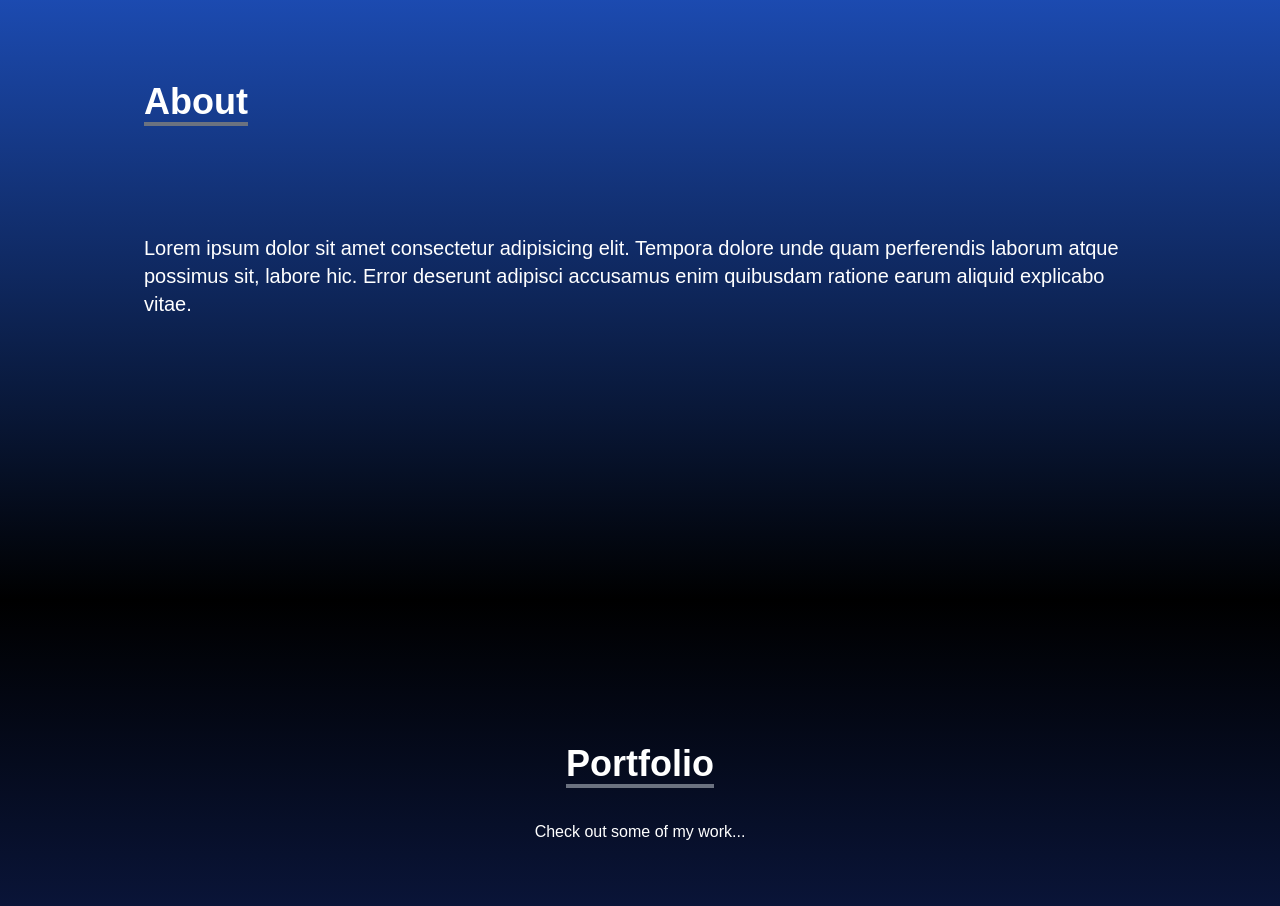
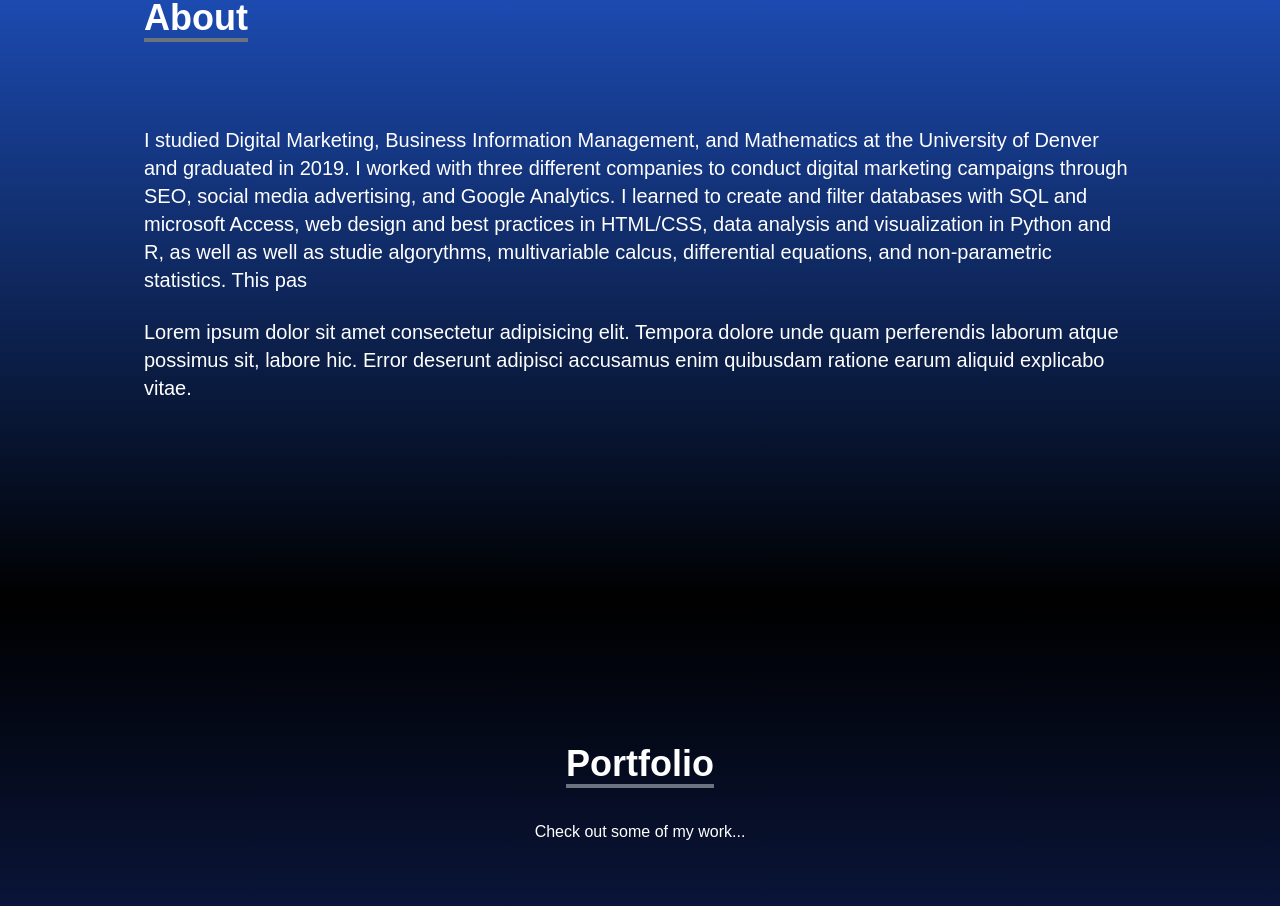
Before and after one commit to gwentzel26/react_portfolio, a React (Create React App) app in the folder react_portfolio/: page / in a window 1280 px wide. Shown: the part 1000-1906 px from the top of the page. Built offline with nearby package versions, Linux system fonts and the light colour scheme; grey boxes are pictures that could not be loaded.

Commit message:
Added undergrad education

```diff
--- a/react_portfolio/src/components/About.jsx
+++ b/react_portfolio/src/components/About.jsx
@@ -13,7 +13,8 @@ const About = () => {
 
         <p className="text-xl mt-14">
 
-
+         I studied Digital Marketing, Business Information Management, and Mathematics at the University of Denver and graduated in 2019.  I worked with three different companies to conduct digital marketing campaigns through SEO, social media advertising, and Google Analytics.  I learned to create and filter databases with SQL and microsoft Access, web design and best practices in HTML/CSS, data analysis and visualization in Python and R, as well as well as studie algorythms, multivariable calcus, differential equations, and non-parametric statistics.
+         This pas
         </p>
 
         <br></br>
```
